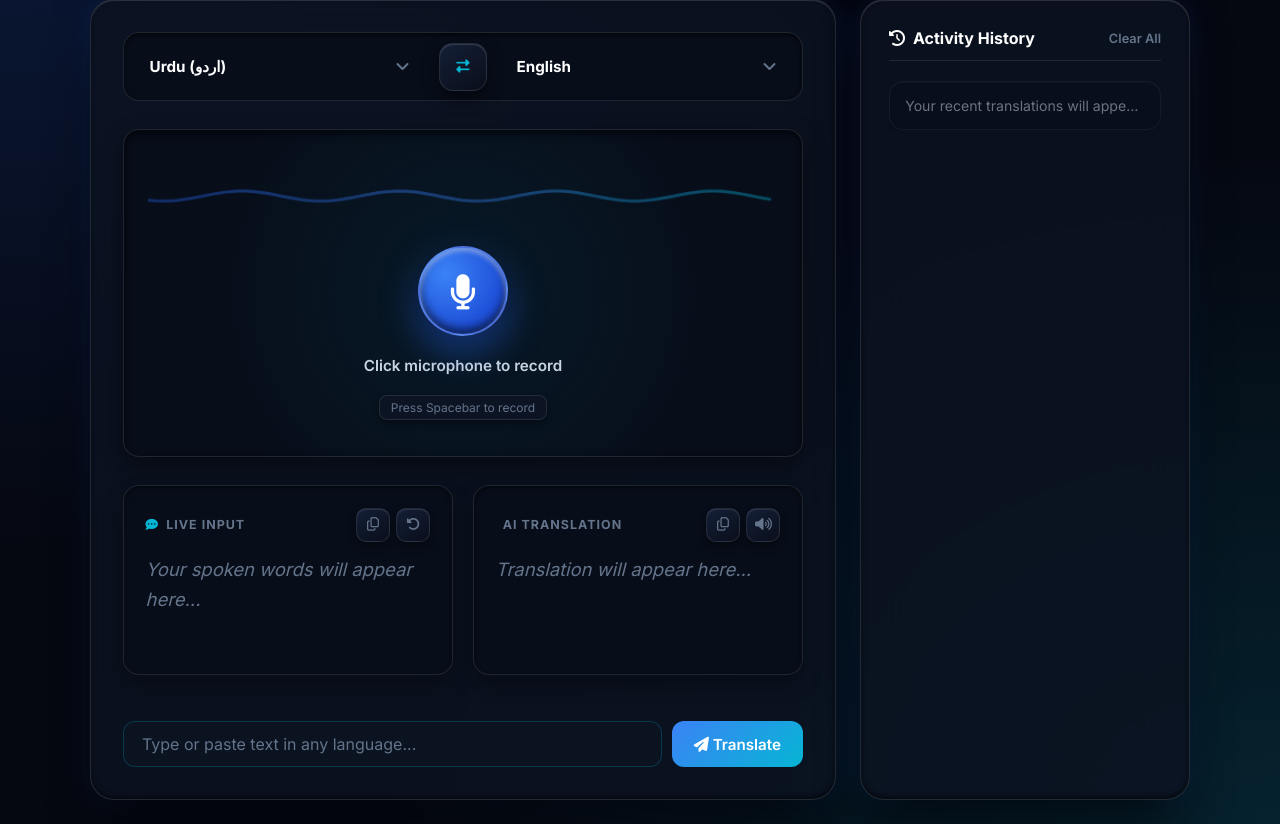
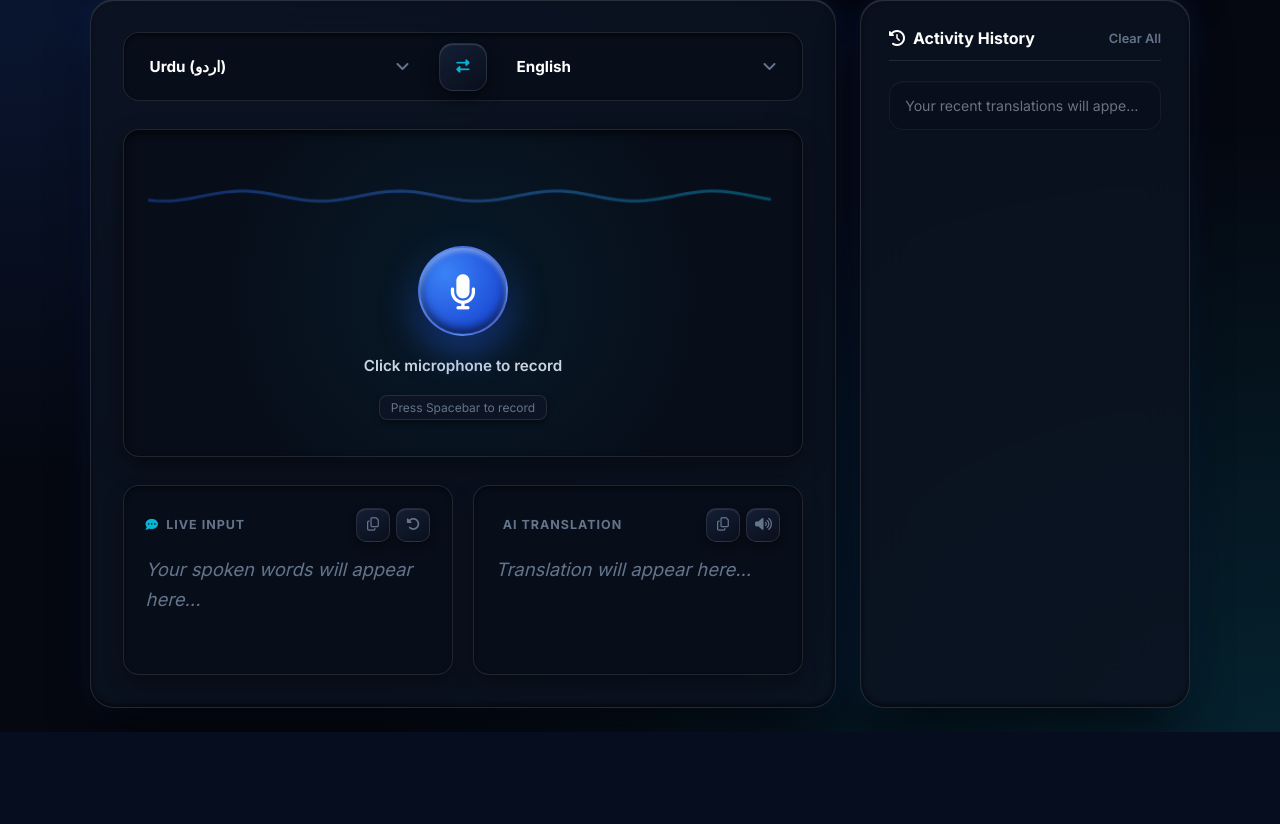
Before and after one commit to AbdullahRasheed452/voice_translator, a Flask app: page / in a window 1280 px wide. Shown: the part 129-953 px from the top of the page. After the commit the page ends 861 px from the top, so only its background shows below. Run offline with Flask 3, Linux system fonts and the light colour scheme.

```diff
--- a/templates/index.html
+++ b/templates/index.html
@@ -3,7 +3,7 @@
 <head>
     <meta charset="UTF-8">
     <meta name="viewport" content="width=device-width, initial-scale=1.0">
-    <title>VoiceFlow AI — Live Neural Translator</title>
+    <title>VoiceFlow AI</title>
 
     <!-- Google Fonts: Inter & Outfit -->
     <link href="https://fonts.googleapis.com/css2?family=Inter:wght@300;400;500;600;700&family=Outfit:wght@500;600;700;800;900&display=swap" rel="stylesheet">
@@ -437,54 +437,6 @@
             font-weight: 400;
         }
 
-        /* Text Input Bar */
-        .text-input-bar {
-            display: flex;
-            gap: 10px;
-            margin-top: 18px;
-            transform: translateZ(10px);
-        }
-
-        .text-input-bar input {
-            flex: 1;
-            padding: 12px 18px;
-            border-radius: 12px;
-            border: 1px solid rgba(0, 212, 255, 0.2);
-            background: rgba(12, 19, 34, 0.8);
-            color: var(--text-heading);
-            font-size: 1rem;
-            font-family: 'Inter', sans-serif;
-            outline: none;
-            transition: border-color 0.3s;
-        }
-
-        .text-input-bar input:focus {
-            border-color: var(--primary-cyan);
-        }
-
-        .text-input-bar input::placeholder {
-            color: var(--text-muted);
-        }
-
-        .translate-btn {
-            padding: 12px 22px;
-            border-radius: 12px;
-            border: none;
-            background: linear-gradient(135deg, var(--primary-blue), var(--primary-cyan));
-            color: #fff;
-            font-size: 0.95rem;
-            font-weight: 600;
-            font-family: 'Inter', sans-serif;
-            cursor: pointer;
-            transition: all 0.3s;
-            white-space: nowrap;
-        }
-
-        .translate-btn:hover {
-            transform: scale(1.05);
-            box-shadow: 0 0 20px rgba(0, 212, 255, 0.3);
-        }
-
         /* Sidebar Activity Drawer */
         .sidebar {
             background: rgba(12, 19, 34, 0.85);
@@ -718,14 +670,6 @@
                         </div>
                     </div>
 
-                </div>
-
-                <!-- Text Input Bar (for typing in any language) -->
-                <div class="text-input-bar">
-                    <input type="text" id="textInput" placeholder="Type or paste text in any language..." onkeydown="if(event.key==='Enter') translateTypedText()">
-                    <button class="translate-btn" onclick="translateTypedText()">
-                        <i class="fa-solid fa-paper-plane"></i> Translate
-                    </button>
                 </div>
 
             </section>
@@ -1013,16 +957,6 @@
             }
         }
 
-        function translateTypedText() {
-            const input = document.getElementById('textInput');
-            const text = input ? input.value.trim() : '';
-            if (!text) return;
-
-            const targetLang = document.getElementById('targetLang').value;
-            executeTranslation(text, targetLang);
-            input.value = '';
-        }
-
         // History Drawer
         let history = [];
         function addHistoryItem(spoken, translated, lang) {
```
